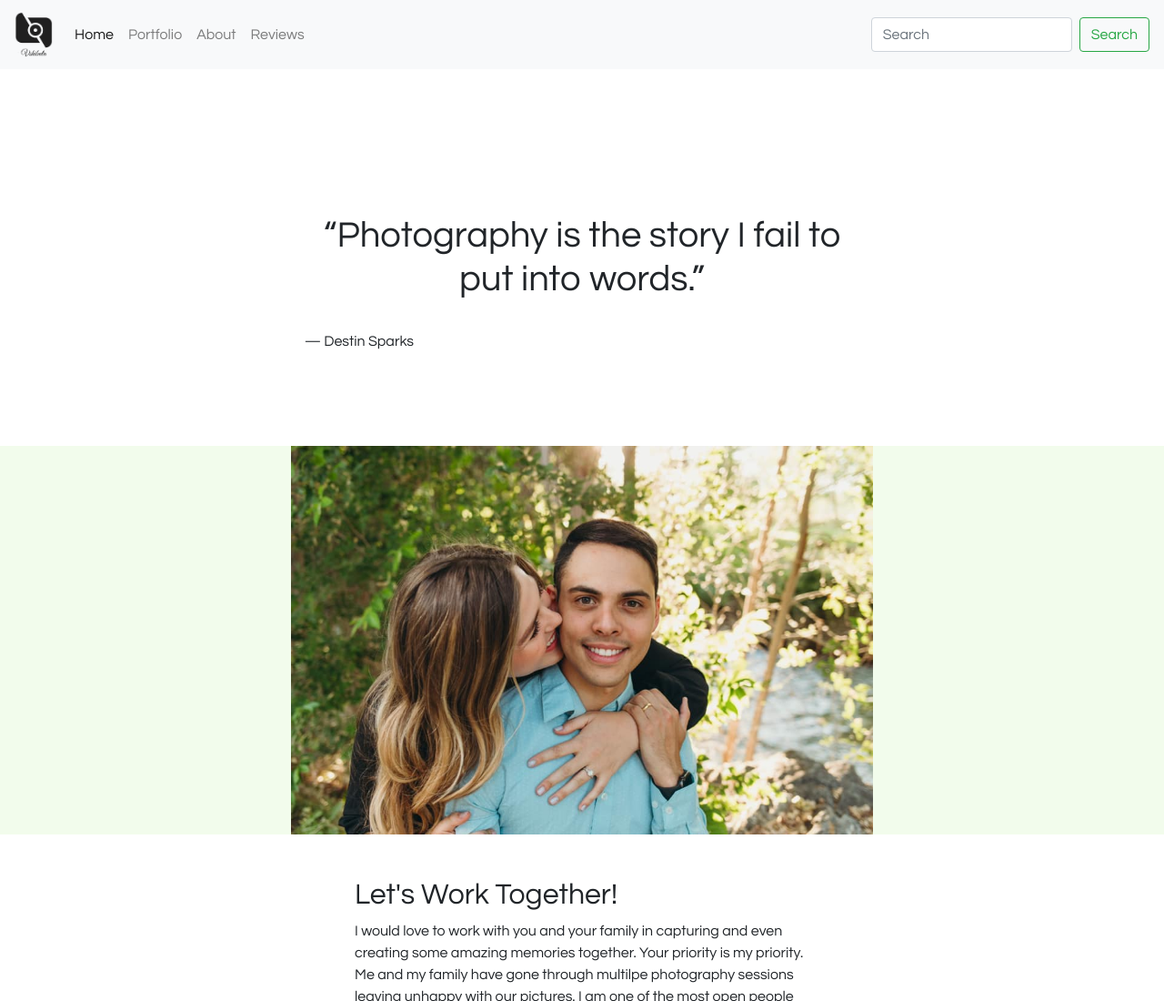
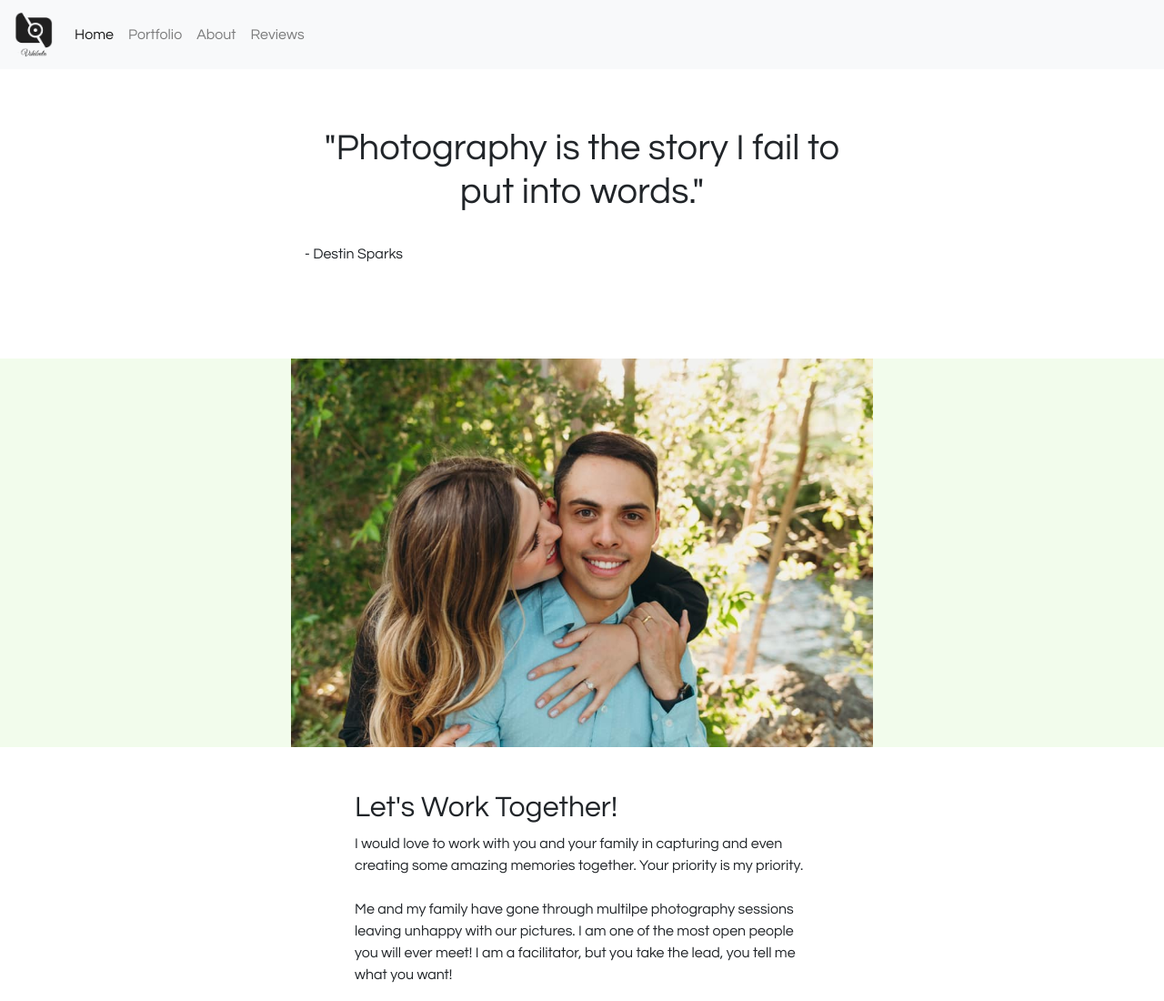
Before and after one commit to vshibuta/pipoca, a plain HTML site: page index.html in a window 1280 px wide. Shown: the top 1100 px of the page at 91% size. Drawn offline with nearby package versions, Linux system fonts and the light colour scheme.

Commit message:
update index

```diff
--- a/index.html
+++ b/index.html
@@ -1,13 +1,16 @@
 <!DOCTYPE html>
 <html>
-
+<!-- ################################ HEAD #####################################-->
 <head>
   <link rel="stylesheet" href="https://stackpath.bootstrapcdn.com/bootstrap/4.1.3/css/bootstrap.min.css"
   integrity="sha384-MCw98/SFnGE8fJT3GXwEOngsV7Zt27NXFoaoApmYm81iuXoPkFOJwJ8ERdknLPMO" crossorigin="anonymous">
   <link rel="stylesheet" href="css/styles.css" />
+  <meta name="viewport" content="width=device-width, initial-scale=1">
+  <link rel="preconnect" href="https://fonts.gstatic.com" crossorigin>
+  <link href="https://fonts.googleapis.com/css2?family=Poppins:ital,wght@0,100;0,200;0,300;0,400;0,500;0,600;0,700;0,800;0,900;1,100;1,200;1,300;1,400;1,500;1,600;1,700;1,800;1,900&display=swap" rel="stylesheet">
   <title>Vincent Shibuta's Photography Page</title>
 </head>
-
+<!-- ################################ NAVIGATION BAR #####################################-->
 <nav class= "navbar navbar-expand-lg navbar-light bg-light">
   <a class="navbar-brand" href="#"><img src='images/logo.png' width='42px' height='50px'></a>
   <button class="navbar-toggler" type="button" data-toggle="collapse" data-target="#navbarSupportedContent" aria-controls="navbarSupportedContent" aria-expanded="false" aria-label="Toggle navigation">
@@ -28,31 +31,20 @@
       <li class="nav-item">
         <a class="nav-link" href="pages/reviews.html">Reviews</a>
       </li>
-        </div>
-
-
+    </div>
     </ul>
-    <form class="form-inline my-2 my-lg-0">
-      <input class="form-control mr-sm-2" type="search" placeholder="Search" aria-label="Search">
-      <button class="btn btn-outline-success my-2 my-sm-0" type="submit">Search</button>
-    </form>
-  </div>
 </nav>
 
 <body>
+  <!-- I need this for the footer for some reason -->
   <div id="page-container">
     <div id="content-wrap">
-
-</br>
-</br>
-</br>
-</br>
-</br>
-</br>
+    </br></br>
+  <!-- ################################ BODY #####################################-->
   <div class="quotes">
-      <h1> “Photography is the story I fail to put into words.” </h1>
+      <h1> "Photography is the story I fail to put into words." </h1>
       </br>
-      <p class ="authors"> — Destin Sparks </p>
+      <p class ="authors"> - Destin Sparks </p>
   </div>
 </br>
 </br>
@@ -64,19 +56,12 @@
 </br>
 <div class="pipoca">
   <h2> Let's Work Together! </h2>
-  <p>I would love to work with you and your family in capturing and even creating some amazing memories together.
-    Your priority is my priority. Me and my family have gone through multilpe photography sessions leaving unhappy with our pictures.
+  <p class="colorp">I would love to work with you and your family in capturing and even creating some amazing memories together.
+    Your priority is my priority. </br></br>Me and my family have gone through multilpe photography sessions leaving unhappy with our pictures.
     I am one of the most open people you will ever meet! I am a facilitator, but you take the lead, you tell me what you want! </p>
 </div>
-</br>
-</br>
-</br>
-</br>
-</br>
-</br>
-</br>
 
-
+</br></br></br></br></br></br></br>
 
   <script src="https://code.jquery.com/jquery-3.3.1.slim.min.js" integrity="sha384-q8i/X+965DzO0rT7abK41JStQIAqVgRVzpbzo5smXKp4YfRvH+8abtTE1Pi6jizo" crossorigin="anonymous"></script>
   <script src="https://cdnjs.cloudflare.com/ajax/libs/popper.js/1.14.3/umd/popper.min.js" integrity="sha384-ZMP7rVo3mIykV+2+9J3UJ46jBk0WLaUAdn689aCwoqbBJiSnjAK/l8WvCWPIPm49" crossorigin="anonymous"></script>
@@ -85,20 +70,10 @@
 
 
     </div>
-    <footer id="footer"> <a href="https://github.com/BYUCS260/lab-1-photography-website-vshibuta">GitHub</a>
+    <footer id="footer"> <a href="https://github.com/vshibuta/pipoca.git">GitHub</a>
     </br> ALL CONTENT COPYRIGHT © 2021 VINCENT SHIBUTA PHOTOGRAPHY</footer>
   </div>
     <script src="https://cdnjs.cloudflare.com/ajax/libs/jquery/3.2.1/jquery.min.js"></script>
     <script src="https://cdnjs.cloudflare.com/ajax/libs/twitter-bootstrap/4.1.3/js/bootstrap.bundle.min.js"></script>
 </body>
-
-
-
-
-
-
-
-
-
-
 </html>
```
